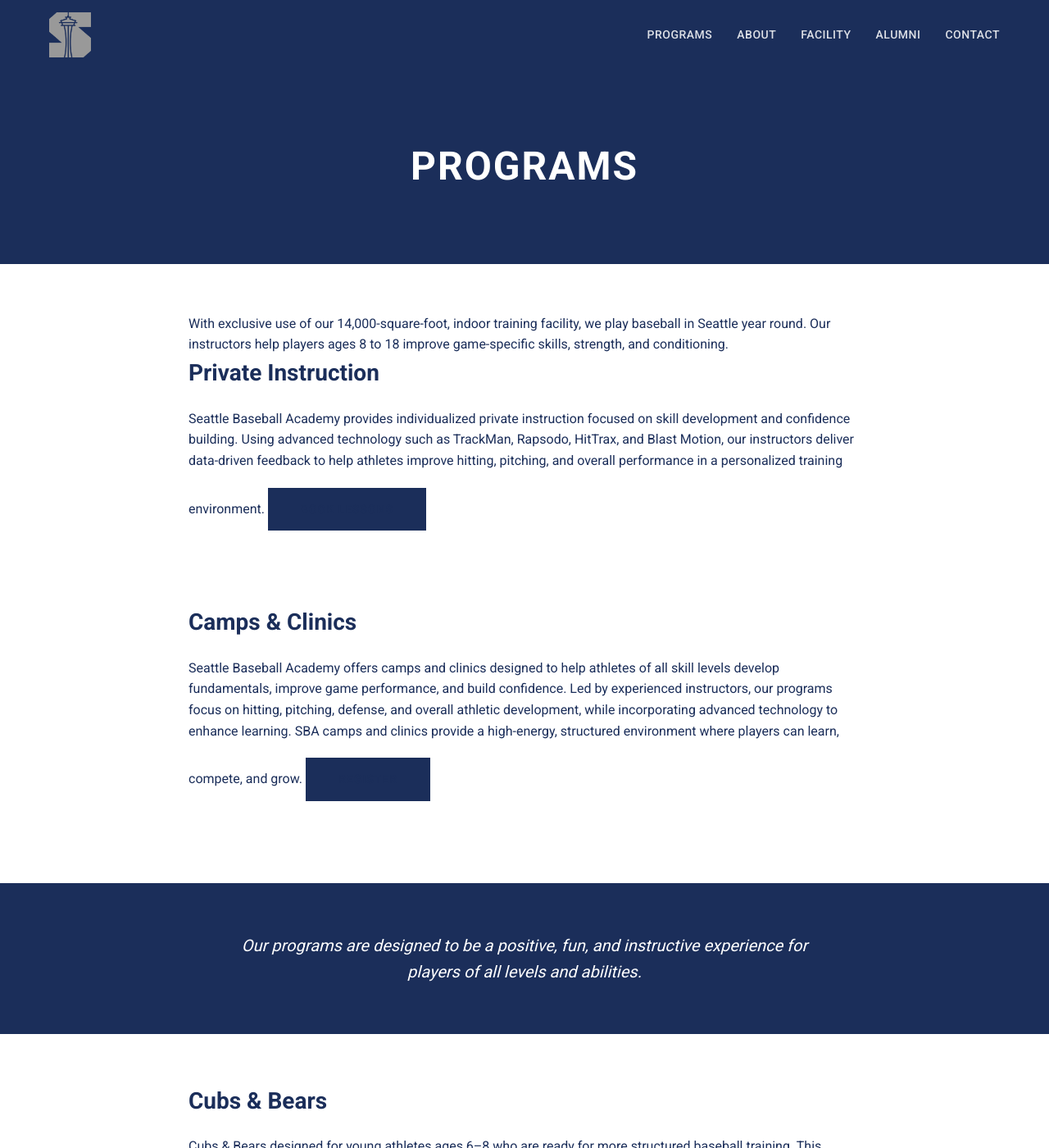
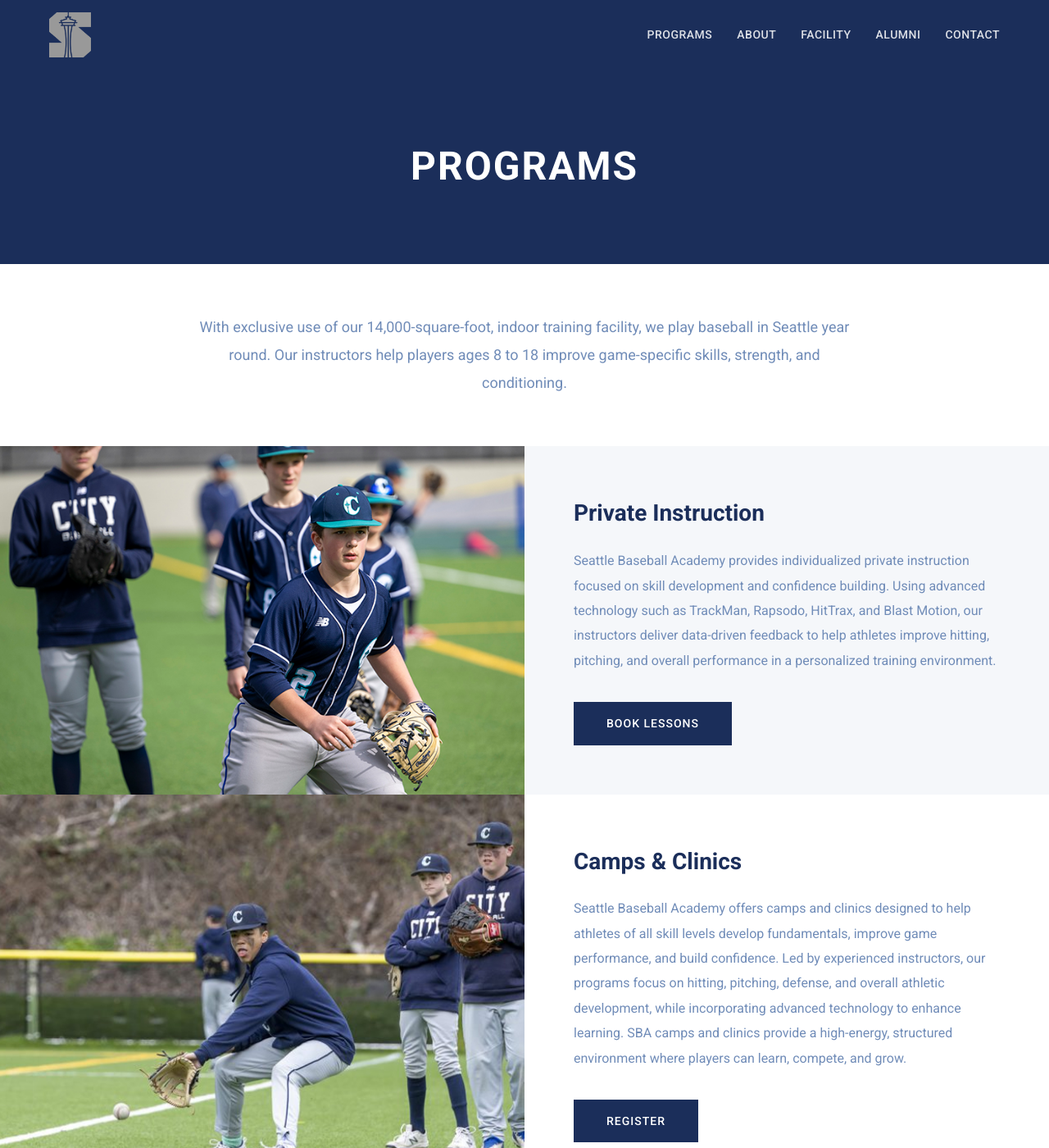
Before and after one commit to JohnLinari/SeattleBaseballClone, a Jekyll site: the page built from programs/index.md, in a window 1280 px wide and 1400 px high. Shown: the whole window at 82% size. Built offline with Jekyll 4.4.1, drawn with Linux system fonts in a browser that asks for light colours.

Commit message:
Add programs page images and two-column layout
Made-with: Cursor

```diff
--- a/assets/css/style.css
+++ b/assets/css/style.css
@@ -860,6 +860,93 @@ td {
     padding: 18px;
 }
 
+/* ==================== PROGRAMS PAGE ==================== */
+.programs-intro {
+    max-width: 900px;
+    margin: 0 auto;
+    padding: 60px 40px;
+    text-align: center;
+}
+
+.programs-intro p {
+    font-size: 18px;
+    line-height: 1.9;
+    color: var(--gray);
+}
+
+.program-section {
+    display: grid;
+    grid-template-columns: 1fr 1fr;
+    min-height: 400px;
+}
+
+.program-section.alt {
+    direction: rtl;
+}
+
+.program-section.alt > * {
+    direction: ltr;
+}
+
+.program-image {
+    background: var(--dark);
+}
+
+.program-image img {
+    width: 100%;
+    height: 100%;
+    object-fit: cover;
+}
+
+.program-content {
+    padding: 60px;
+    display: flex;
+    flex-direction: column;
+    justify-content: center;
+    background: var(--off-white);
+}
+
+.program-section.alt .program-content {
+    background: var(--white);
+}
+
+.program-content h2 {
+    font-size: 28px;
+    font-weight: 700;
+    margin-bottom: 20px;
+    color: var(--dark);
+}
+
+.program-content p {
+    font-size: 16px;
+    line-height: 1.9;
+    color: var(--gray);
+    margin-bottom: 25px;
+}
+
+.program-content .btn {
+    align-self: flex-start;
+}
+
+@media (max-width: 992px) {
+    .program-section {
+        grid-template-columns: 1fr;
+    }
+
+    .program-section.alt {
+        direction: ltr;
+    }
+
+    .program-image {
+        max-height: 300px;
+        overflow: hidden;
+    }
+
+    .program-content {
+        padding: 40px 30px;
+    }
+}
+
 /* ==================== HIGHLIGHT SECTION ==================== */
 .highlight-section {
     background: var(--dark);
--- a/programs/index.md
+++ b/programs/index.md
@@ -7,42 +7,63 @@ title: Programs
     <h1>Programs</h1>
 </section>
 
-<section class="content">
+<section class="programs-intro">
+    <p>With exclusive use of our 14,000-square-foot, indoor training facility, we play baseball in Seattle year round. Our instructors help players ages 8 to 18 improve game-specific skills, strength, and conditioning.</p>
+</section>
 
-With exclusive use of our 14,000-square-foot, indoor training facility, we play baseball in Seattle year round. Our instructors help players ages 8 to 18 improve game-specific skills, strength, and conditioning.
+<section class="program-section" id="instruction">
+    <div class="program-image">
+        <img src="{{ '/assets/images/SBA-Web-Home-850x490_cb_230.jpg' | relative_url }}" alt="Private Instruction">
+    </div>
+    <div class="program-content">
+        <h2>Private Instruction</h2>
+        <p>Seattle Baseball Academy provides individualized private instruction focused on skill development and confidence building. Using advanced technology such as TrackMan, Rapsodo, HitTrax, and Blast Motion, our instructors deliver data-driven feedback to help athletes improve hitting, pitching, and overall performance in a personalized training environment.</p>
+        <a href="https://citybaseball.myesoftplanner.com/auth/login" class="btn" target="_blank">Book Lessons</a>
+    </div>
+</section>
 
-<h2 id="instruction">Private Instruction</h2>
-
-Seattle Baseball Academy provides individualized private instruction focused on skill development and confidence building. Using advanced technology such as TrackMan, Rapsodo, HitTrax, and Blast Motion, our instructors deliver data-driven feedback to help athletes improve hitting, pitching, and overall performance in a personalized training environment.
-
-<a href="https://citybaseball.myesoftplanner.com/auth/login" class="btn" target="_blank">Book Lessons</a>
-
-<h2 id="camps">Camps & Clinics</h2>
-
-Seattle Baseball Academy offers camps and clinics designed to help athletes of all skill levels develop fundamentals, improve game performance, and build confidence. Led by experienced instructors, our programs focus on hitting, pitching, defense, and overall athletic development, while incorporating advanced technology to enhance learning. SBA camps and clinics provide a high-energy, structured environment where players can learn, compete, and grow.
-
-<a href="https://citybaseball.sportngin.com/register/form/915362829" class="btn" target="_blank">Register</a>
-
+<section class="program-section alt" id="camps">
+    <div class="program-content">
+        <h2>Camps & Clinics</h2>
+        <p>Seattle Baseball Academy offers camps and clinics designed to help athletes of all skill levels develop fundamentals, improve game performance, and build confidence. Led by experienced instructors, our programs focus on hitting, pitching, defense, and overall athletic development, while incorporating advanced technology to enhance learning. SBA camps and clinics provide a high-energy, structured environment where players can learn, compete, and grow.</p>
+        <a href="https://citybaseball.sportngin.com/register/form/915362829" class="btn" target="_blank">Register</a>
+    </div>
+    <div class="program-image">
+        <img src="{{ '/assets/images/Camps-1_603-800x471.jpg' | relative_url }}" alt="Camps & Clinics">
+    </div>
 </section>
 
 <section class="highlight-section">
     <p>Our programs are designed to be a positive, fun, and instructive experience for players of all levels and abilities.</p>
 </section>
 
-<section class="content">
+<section class="program-section" id="cubs">
+    <div class="program-image">
+        <img src="{{ '/assets/images/Camps-2_578-800x471.jpg' | relative_url }}" alt="Cubs & Bears">
+    </div>
+    <div class="program-content">
+        <h2>Cubs & Bears</h2>
+        <p>Cubs & Bears designed for young athletes ages 6–8 who are ready for more structured baseball training. This program focuses on teaching fundamental skills such as throwing, hitting, catching, and movement in a fun, positive, and supportive environment. With an emphasis on confidence, coordination, and love for the game, Cubs & Bears helps young players build a strong foundation while preparing them for the next level of development.</p>
+        <a href="https://citybaseball.sportngin.com/register/form/947910549" class="btn" target="_blank">Register</a>
+    </div>
+</section>
 
-<h2 id="cubs">Cubs & Bears</h2>
+<section class="program-section alt" id="sim">
+    <div class="program-content">
+        <h2>Sim League</h2>
+        <p>HitTrax League is a competitive and high-energy baseball league powered by HitTrax technology. Players compete in simulated MLB stadiums while real-time data tracks exit velocity, launch angle, and distance. The league features weekly games, standings, playoffs, and prizes, creating a fun and competitive experience for both teams and individual players looking to compete for the championship.</p>
+    </div>
+    <div class="program-image">
+        <img src="{{ '/assets/images/SBA-Web-Home-850x500_cb_271.jpg' | relative_url }}" alt="Sim League">
+    </div>
+</section>
 
-Cubs & Bears designed for young athletes ages 6–8 who are ready for more structured baseball training. This program focuses on teaching fundamental skills such as throwing, hitting, catching, and movement in a fun, positive, and supportive environment. With an emphasis on confidence, coordination, and love for the game, Cubs & Bears helps young players build a strong foundation while preparing them for the next level of development.
-
-<a href="https://citybaseball.sportngin.com/register/form/947910549" class="btn" target="_blank">Register</a>
-
-<h2 id="sim">Sim League</h2>
-
-HitTrax League is a competitive and high-energy baseball league powered by HitTrax technology. Players compete in simulated MLB stadiums while real-time data tracks exit velocity, launch angle, and distance. The league features weekly games, standings, playoffs, and prizes, creating a fun and competitive experience for both teams and individual players looking to compete for the championship.
-
-<h2 id="hitting">Todd Linden Hitting Group</h2>
-
-Led by former MLB player Todd Linden. Designed for players looking for focused, high-quality reps, this program emphasizes swing development, approach, and consistency in a small-group setting. Athletes receive hands-on instruction and individualized feedback while training in a competitive and supportive environment.
-
+<section class="program-section" id="hitting">
+    <div class="program-image">
+        <img src="{{ '/assets/images/14_Royal_SEL_800x600_slideshow.jpg' | relative_url }}" alt="Todd Linden Hitting Group">
+    </div>
+    <div class="program-content">
+        <h2>Todd Linden Hitting Group</h2>
+        <p>Led by former MLB player Todd Linden. Designed for players looking for focused, high-quality reps, this program emphasizes swing development, approach, and consistency in a small-group setting. Athletes receive hands-on instruction and individualized feedback while training in a competitive and supportive environment.</p>
+    </div>
 </section>
```
Also changed, not shown: assets/images/Camps-1_603-800x471.jpg (added), assets/images/Camps-2_578-800x471.jpg (added).
